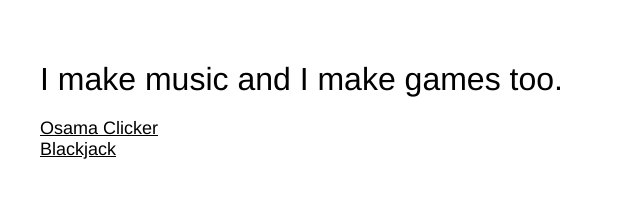
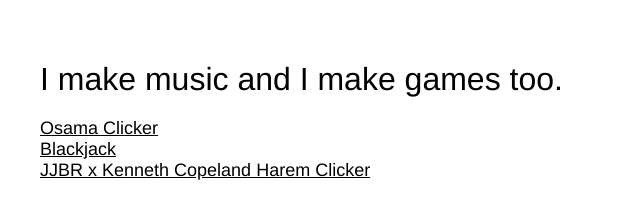
Before and after one commit to okmelrose/okmelrose.github.io, a plain HTML site: page index.html in a window 1280 px wide. Shown: the whole page, without its empty margins (0-640 px from the left). Drawn offline with Linux system fonts and the light colour scheme.

Commit message:
Update index.html

```diff
--- a/index.html
+++ b/index.html
@@ -39,5 +39,6 @@
 
   <a href="https://okmelrose.github.io/osamaclicker/">Osama Clicker</a>
   <a href="https://okmelrose.github.io/blackjack/">Blackjack</a>
+  <a href="https://okmelrose.github.io/copeland/">JJBR x Kenneth Copeland Harem Clicker</a>
 </body>
 </html>
```
